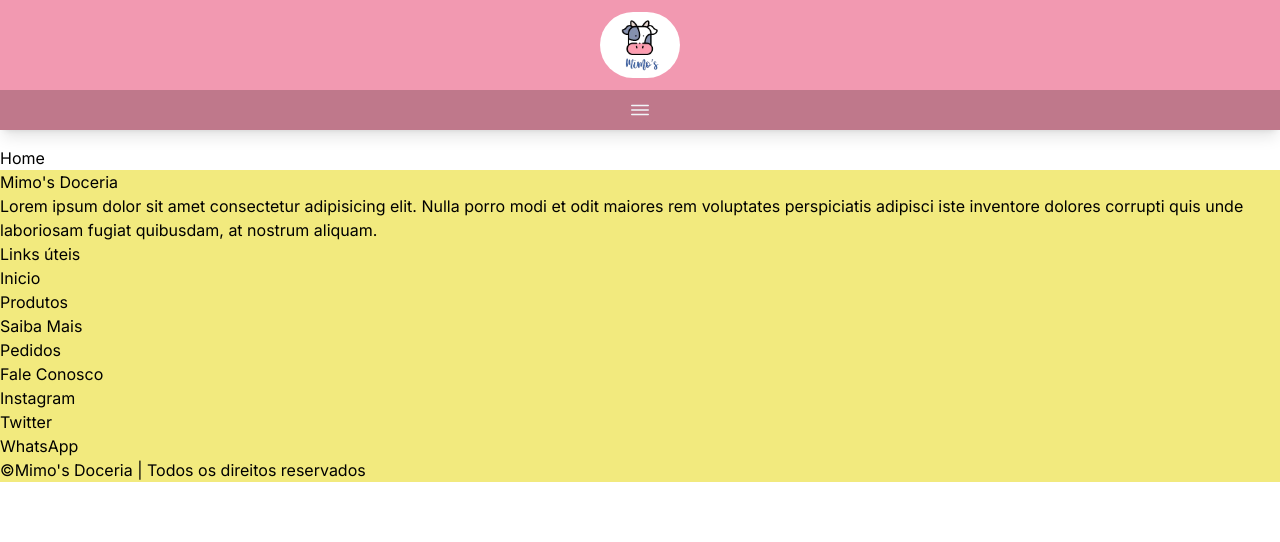
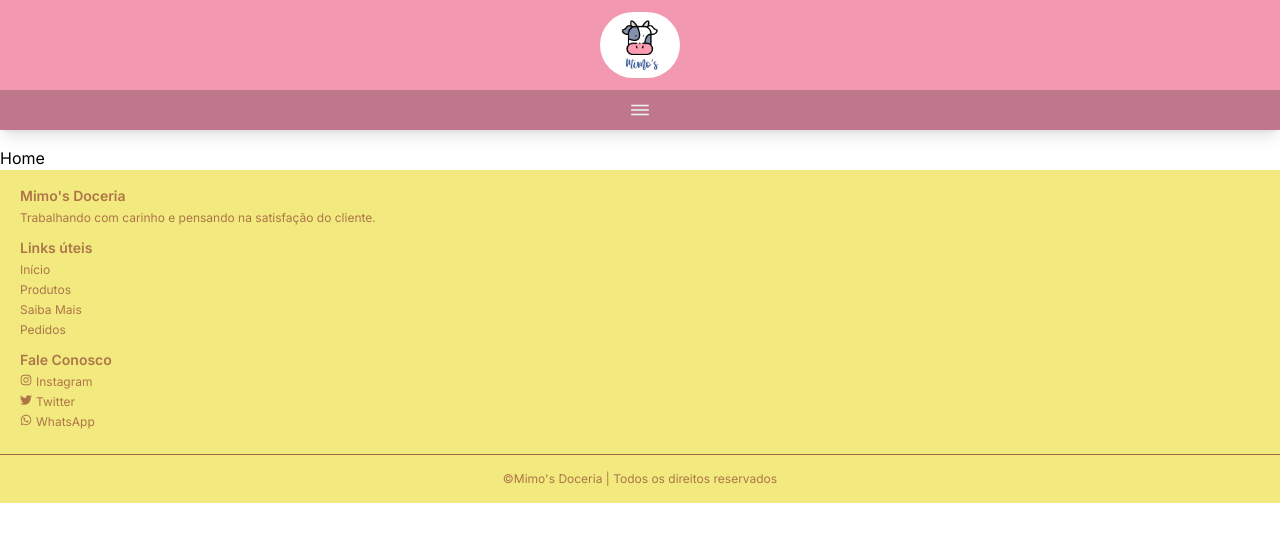
Before and after one commit to AraujoMaciel/mimo-doceria, a Next.js app: page / in a window 1280 px wide. Shown: the top 542 px of the page. Built offline with nearby package versions, Linux system fonts and the light colour scheme.

Commit message:
feat: criando rodapé do projeto

```diff
--- a/src/componentes/footer.tsx
+++ b/src/componentes/footer.tsx
@@ -1,32 +1,38 @@
+import Link from "next/link";
+import { FaWhatsapp } from "react-icons/fa";
+import { FaInstagram } from "react-icons/fa";
+import { FaTwitter } from "react-icons/fa";
 
 export default function Footer(){
     return(
         <div>
-            <div className="bg-amarelo dark:bg-marrom">
-                <div>
+            <div className="bg-amarelo">
+                <div className="flex flex-col py-4 px-5 text-xs text-marrom/90 gap-3">
                     <div>
-                        <h2>Mimo's Doceria</h2>
-                        <p>Lorem ipsum dolor sit amet consectetur adipisicing elit. Nulla porro modi et odit maiores rem voluptates perspiciatis adipisci iste inventore dolores corrupti quis unde laboriosam fugiat quibusdam, at nostrum aliquam.</p>
+                        <h2 className="font-semibold pb-1 text-sm">Mimo's Doceria </h2>
+                        <p className="">Trabalhando com carinho e pensando na satisfação do cliente.</p>
                     </div>
                     <div>
-                        <h2>Links úteis</h2>
-                        <ul>
-                            <li>Inicio</li>
-                            <li>Produtos</li>
-                            <li>Saiba Mais</li>
-                            <li>Pedidos</li>
-                        </ul>
+                        <h2 className="font-semibold pb-1 text-sm">Links úteis</h2>
+                        <div>
+                            <ul className="flex flex-col gap-1 w-[80px]">
+                                <li className="hover:text-vermelhoForte hover:cursor-pointer"><Link href="/">Início</Link></li>
+                                <li className="hover:text-vermelhoForte hover:cursor-pointer"><Link href="/paginas/produtos">Produtos</Link></li>
+                                <li className="hover:text-vermelhoForte hover:cursor-pointer"><Link href="/paginas/saiba-mais">Saiba Mais</Link></li>
+                                <li className="hover:text-vermelhoForte hover:cursor-pointer"><Link href="/paginas/pedidos">Pedidos</Link></li>
+                            </ul>
+                        </div>
                     </div>
                     <div>
-                        <h2>Fale Conosco</h2>
-                        <ul>
-                            <li>Instagram</li>
-                            <li>Twitter</li>
-                            <li>WhatsApp</li>
+                        <h2 className="font-semibold pb-1 text-sm">Fale Conosco</h2>
+                        <ul className="flex flex-col w-[80px] gap-1">
+                            <li><a className="flex flex-row gap-1 hover:text-vermelhoForte hover:cursor-pointer" href=""><FaInstagram />Instagram</a></li>
+                            <li><a className="flex flex-row gap-1 hover:text-vermelhoForte hover:cursor-pointer" href=""><FaTwitter />Twitter</a></li>
+                            <li><a className="flex flex-row gap-1 hover:text-vermelhoForte hover:cursor-pointer" href=""><FaWhatsapp />WhatsApp</a></li>
                         </ul>
                     </div>
                 </div>
-                <div>
+                <div className="border-t border-marrom mt-2 text-xs text-marrom/90 p-4 flex justify-center items-center">
                     <h3>&copy;Mimo's Doceria | Todos os direitos reservados</h3>
                 </div>
             </div>
```
